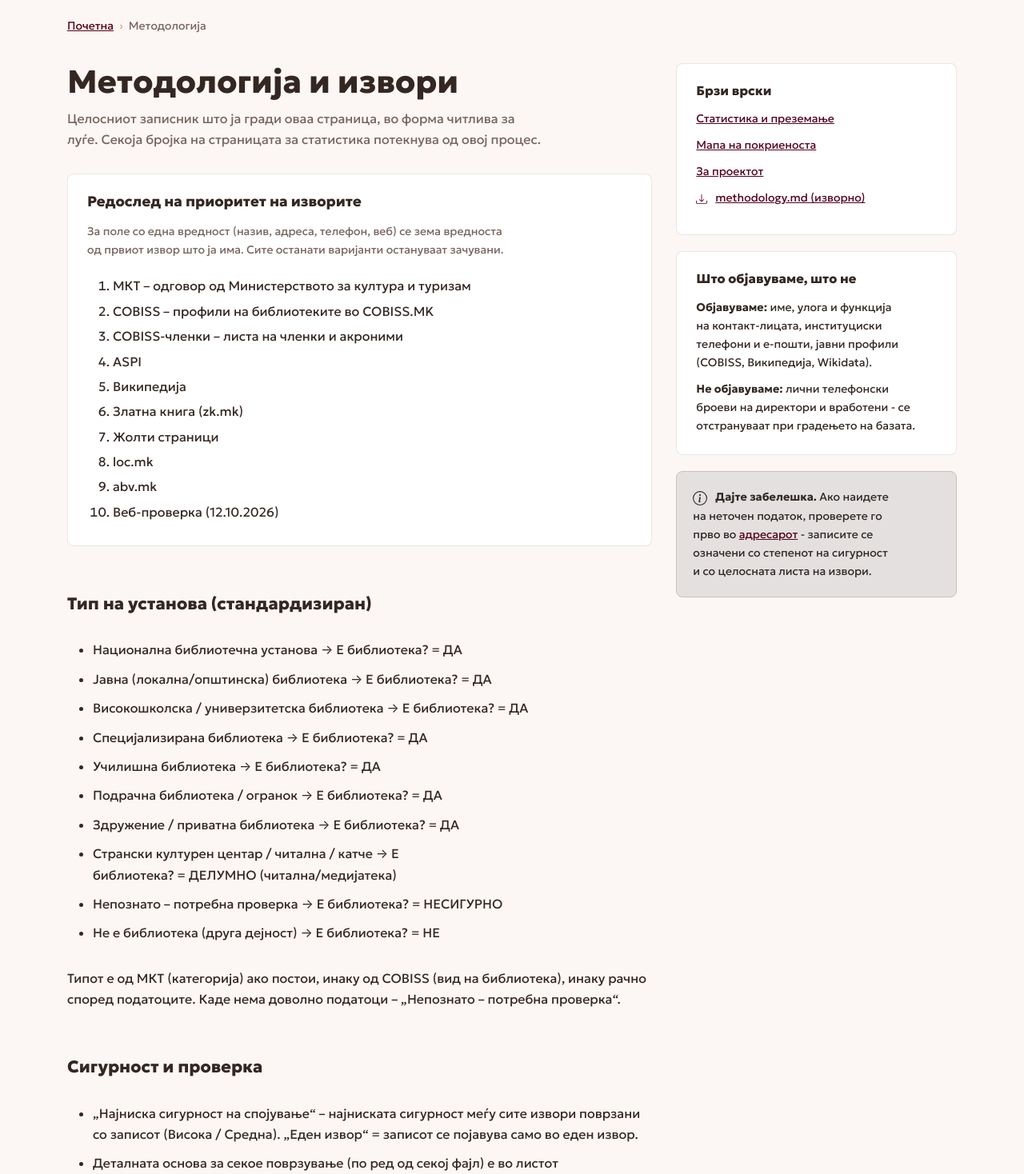
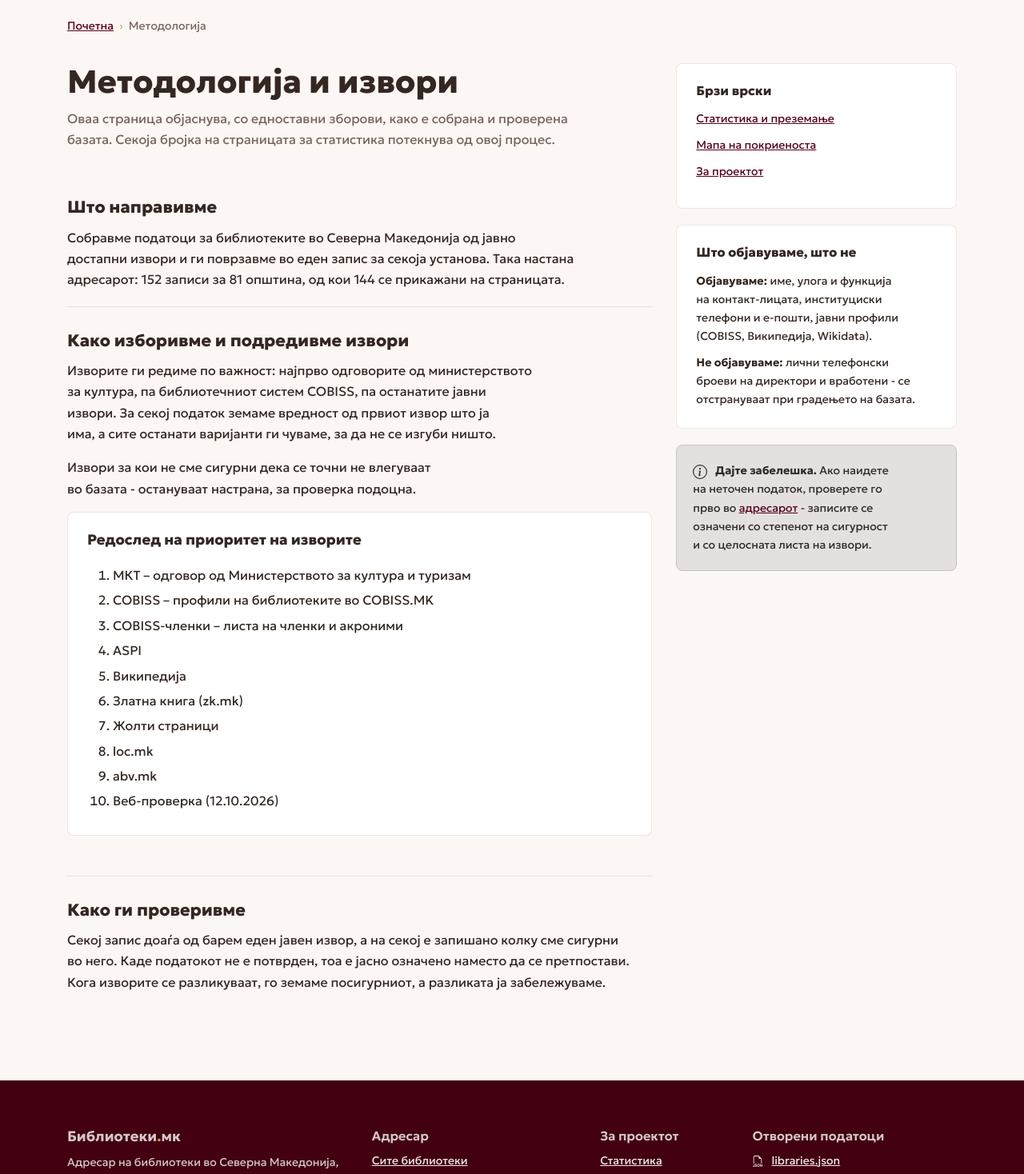
Before and after one commit to gocemitevski/mk-libraries, a Next.js app: page /metodologija in a window 1280 px wide. Shown: the part 80-1548 px from the top of the page at 80% size. Built offline with nearby package versions, Linux system fonts and the light colour scheme.

Commit message:
Rewrite the methodology page in plain language

```diff
--- a/app/metodologija/page.tsx
+++ b/app/metodologija/page.tsx
@@ -1,7 +1,5 @@
 import type { Metadata } from 'next';
 import Link from 'next/link';
-import { readFileSync } from 'node:fs';
-import path from 'node:path';
 import { Breadcrumbs } from '@/components/breadcrumbs';
 import { Icon } from '@/components/icon';
 import { JsonLd } from '@/lib/seo';
@@ -9,90 +7,9 @@ import { JsonLd } from '@/lib/seo';
 export const metadata: Metadata = {
   title: 'Методологија и извори',
   description:
-    'Редослед на спојување на изворите, критериуми за верификација и сигурност, пресликување со ДЗС и белешки за квалитетот - како е направена базата.',
+    'Како е собрана, споена и проверена базата - едноставен опис на постапката, во обични зборови.',
   alternates: { canonical: '/metodologija/' },
 };
-
-/**
- * Минимален markdown-рендерер за генерираниот methodology.md.
- * Поддржува само она што пайплинот го произведува: наслови, реченици,
- * листи со „-“ и „1)“ и моќен текст во облик `код`.
- */
-function renderInline(text: string): React.ReactNode[] {
-  const out: React.ReactNode[] = [];
-  // `код` и **силно** — доволно за генерираниот текст
-  const re = /(`[^`]+`|\*\*[^*]+\*\*)/g;
-  let last = 0;
-  let m: RegExpExecArray | null;
-  let i = 0;
-  while ((m = re.exec(text)) !== null) {
-    if (m.index > last) out.push(text.slice(last, m.index));
-    const token = m[0];
-    if (token.startsWith('`')) out.push(<code className="bg-light border rounded px-1" key={i}>{token.slice(1, -1)}</code>);
-    else out.push(<strong key={i}>{token.slice(2, -2)}</strong>);
-    last = m.index + token.length;
-    i++;
-  }
-  if (last < text.length) out.push(text.slice(last));
-  return out;
-}
-
-interface Block {
-  type: 'heading' | 'para' | 'list';
-  depth?: number;
-  items?: string[];
-  text?: string;
-}
-
-function parse(md: string): Block[] {
-  const blocks: Block[] = [];
-  const all = md.split('\n');
-  const firstHeading = all.findIndex((line) => /^##\s/.test(line));
-  const secondHeading = all.findIndex((line, i) => i > firstHeading && /^##\s/.test(line));
-  // Го отфрламе заглавјето на записникот (H1 + поднасловот) — страницата веќе го
-  // има сопствениот наслов и вовед, па поднасловот би останал осиротена реченица.
-  // Првата секција („Редослед и приоритет на изворите") е прикажана структурирано
-  // како картичка погоре — и таа не се повторува веднаш до неа.
-  const lines =
-    firstHeading === -1 ? all.slice(1) : all.slice(secondHeading === -1 ? all.length : secondHeading);
-  let list: string[] | null = null;
-
-  const flush = () => {
-    if (list) {
-      blocks.push({ type: 'list', items: list });
-      list = null;
-    }
-  };
-
-  for (const raw of lines) {
-    const line = raw.trimEnd();
-    if (!line.trim()) {
-      flush();
-      continue;
-    }
-    const heading = /^(#{2,6})\s+(.*)$/.exec(line);
-    if (heading) {
-      flush();
-      blocks.push({ type: 'heading', depth: heading[1].length, text: heading[2] });
-      continue;
-    }
-    if (/^[-*]\s+/.test(line)) {
-      list = list ?? [];
-      list.push(line.replace(/^[-*]\s+/, ''));
-      continue;
-    }
-    // Нумерираните редови во изворот се „1)“ наместо „1.“
-    if (/^\d+\)\s+/.test(line)) {
-      list = list ?? [];
-      list.push(line.replace(/^\d+\)\s+/, ''));
-      continue;
-    }
-    flush();
-    blocks.push({ type: 'para', text: line });
-  }
-  flush();
-  return blocks;
-}
 
 const SOURCE_ORDER = [
   'МКТ – одговор од Министерството за култура и туризам',
@@ -108,9 +25,6 @@ const SOURCE_ORDER = [
 ];
 
 export default function MethodologyPage() {
-  const md = readFileSync(path.join(process.cwd(), 'src', 'data', 'methodology.md'), 'utf8');
-  const blocks = parse(md);
-
   return (
     <div className="container py-4">
       <JsonLd
@@ -130,54 +44,58 @@ export default function MethodologyPage() {
           <header className="mb-4">
             <h1 className="mb-2">Методологија и извори</h1>
             <p className="text-secondary mb-0">
-              Целосниот записник што ја гради оваа страница, во форма читлива за луѓе. Секоја бројка на
-              страницата за статистика потекнува од овој процес.
+              Оваа страница објаснува, со едноставни зборови, како е собрана и проверена базата.
+              Секоја бројка на страницата за статистика потекнува од овој процес.
             </p>
           </header>
 
-          {/* Првата секција — редоследот на спојување — ја прикажуваме структурирано */}
-          <section className="card mb-4">
+          {/* Три куси секции: што е направено, како се избрани изворите, како се
+              проверени. Без имиња на листови, колони и фајлови — оние податоци
+              остануваат во methodology.md, кој не се прикажува овде. */}
+          <article>
+            <section className="detail-section pt-4 pb-3" id="sto-napravivme">
+              <h2 className="h4">Што направивме</h2>
+              <p className="mb-0">
+                Собравме податоци за библиотеките во Северна Македонија од јавно достапни извори
+                и ги поврзавме во еден запис за секоја установа. Така настана адресарот: 152
+                записи за 81 општина, од кои 144 се прикажани на страницата.
+              </p>
+            </section>
+
+            <section className="detail-section pt-4 pb-3" id="kako-izborivme">
+              <h2 className="h4">Како изборивме и подредивме извори</h2>
+              <p>
+                Изворите ги редиме по важност: најпрво одговорите од министерството за култура,
+                па библиотечниот систем COBISS, па останатите јавни извори. За секој податок
+                земаме вредност од првиот извор што ја има, а сите останати варијанти ги чуваме,
+                за да не се изгуби ништо.
+              </p>
+              <p>
+                Извори за кои не сме сигурни дека се точни не влегуваат во базата - остануваат
+                настрана, за проверка подоцна.
+              </p>
+
+              <div className="card mb-4">
                 <div className="card-body">
-              <h2 className="card-title h5">Редослед на приоритет на изворите</h2>
-              <p className="card-text small text-secondary mb-3">
-                За поле со една вредност (назив, адреса, телефон, веб) се зема вредноста од првиот
-                извор што ја има. Сите останати варијанти остануваат зачувани.
-              </p>
+                  <h3 className="h5 mb-3">Редослед на приоритет на изворите</h3>
                   <ol className="mb-0">
                     {SOURCE_ORDER.map((s) => (
                       <li key={s} className="mb-1">{s}</li>
                     ))}
                   </ol>
                 </div>
+              </div>
             </section>
 
-          {/* Остатокот од записникот */}
-          <article>
-            {blocks.map((block, i) => {
-              if (block.type === 'heading') {
-                const id = (block.text ?? '')
-                  .toLowerCase()
-                  .replace(/[^\p{L}\p{N}]+/gu, '-')
-                  .replace(/^-+|-+$/g, '');
-                return (
-                  <section key={i} className="detail-section pt-4 pb-3" id={id}>
-                    <h2 className="h4">{block.text}</h2>
+            <section className="detail-section pt-4 pb-3" id="kako-gi-proverivme">
+              <h2 className="h4">Како ги проверивме</h2>
+              <p className="mb-0">
+                Секој запис доаѓа од барем еден јавен извор, а на секој е запишано колку сме
+                сигурни во него. Каде податокот не е потврден, тоа е јасно означено наместо да
+                се претпостави. Кога изворите се разликуваат, го земаме посигурниот, а разликата
+                ја забележуваме.
+              </p>
             </section>
-                );
-              }
-              if (block.type === 'list') {
-                return (
-                  <ul className="mb-4" key={i}>
-                    {block.items?.map((item, j) => (
-                      <li className="mb-2" key={j}>{renderInline(item)}</li>
-                    ))}
-                  </ul>
-                );
-              }
-              return (
-                <p className="mb-4" key={i}>{renderInline(block.text ?? '')}</p>
-              );
-            })}
           </article>
         </div>
 
@@ -190,12 +108,6 @@ export default function MethodologyPage() {
                 <li className="mb-2"><Link href="/statistika/">Статистика и преземање</Link></li>
                 <li className="mb-2"><Link href="/opstini/">Мапа на покриеноста</Link></li>
                 <li className="mb-2"><Link href="/za-proektot/">За проектот</Link></li>
-                <li className="mb-2">
-                  <a href="/data/methodology.md" download>
-                    <Icon name="download" className="me-2" />
-                    methodology.md (изворно)
-                  </a>
-                </li>
               </ul>
             </div>
           </div>
```
Lines whose indentation alone changed are shown as unchanged.
